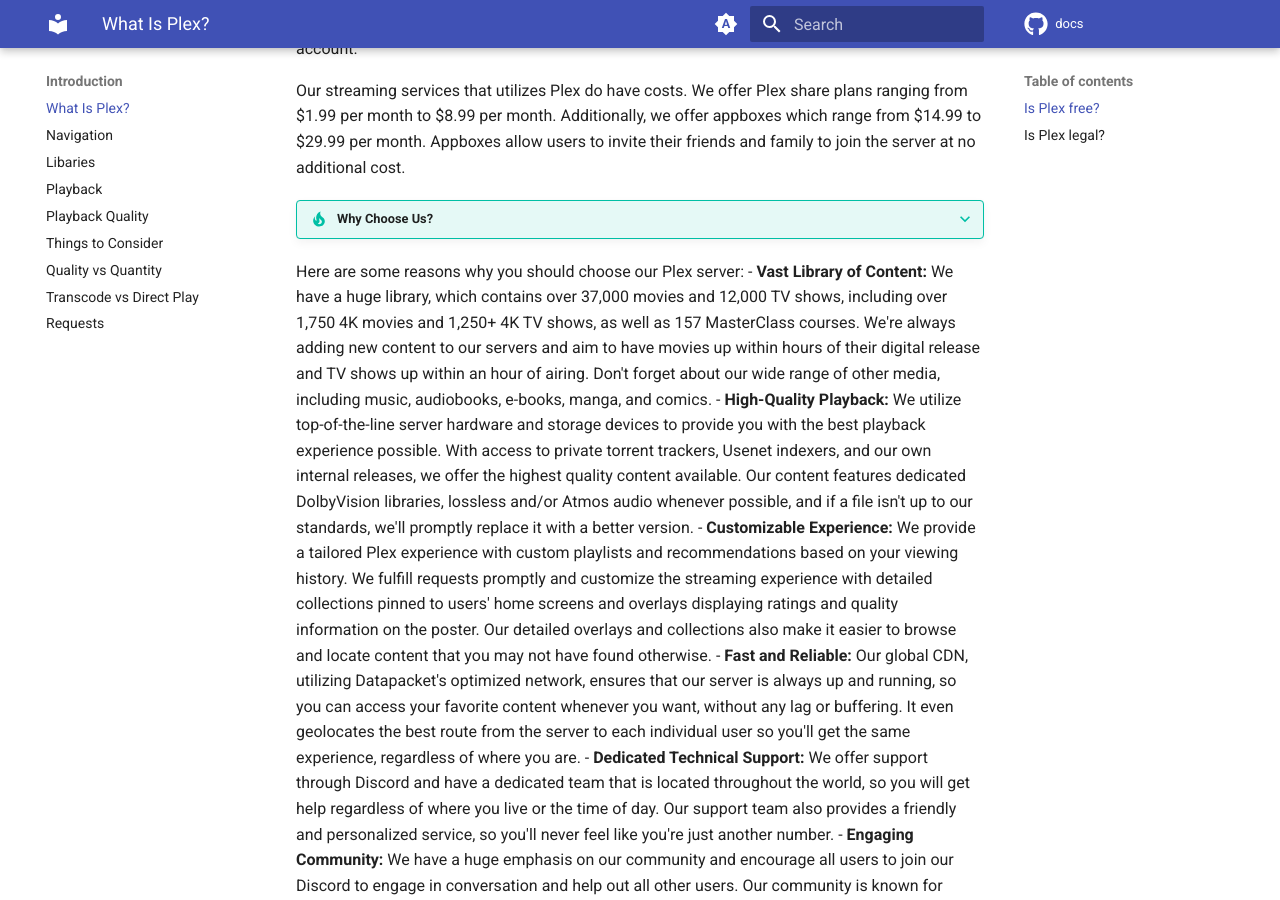
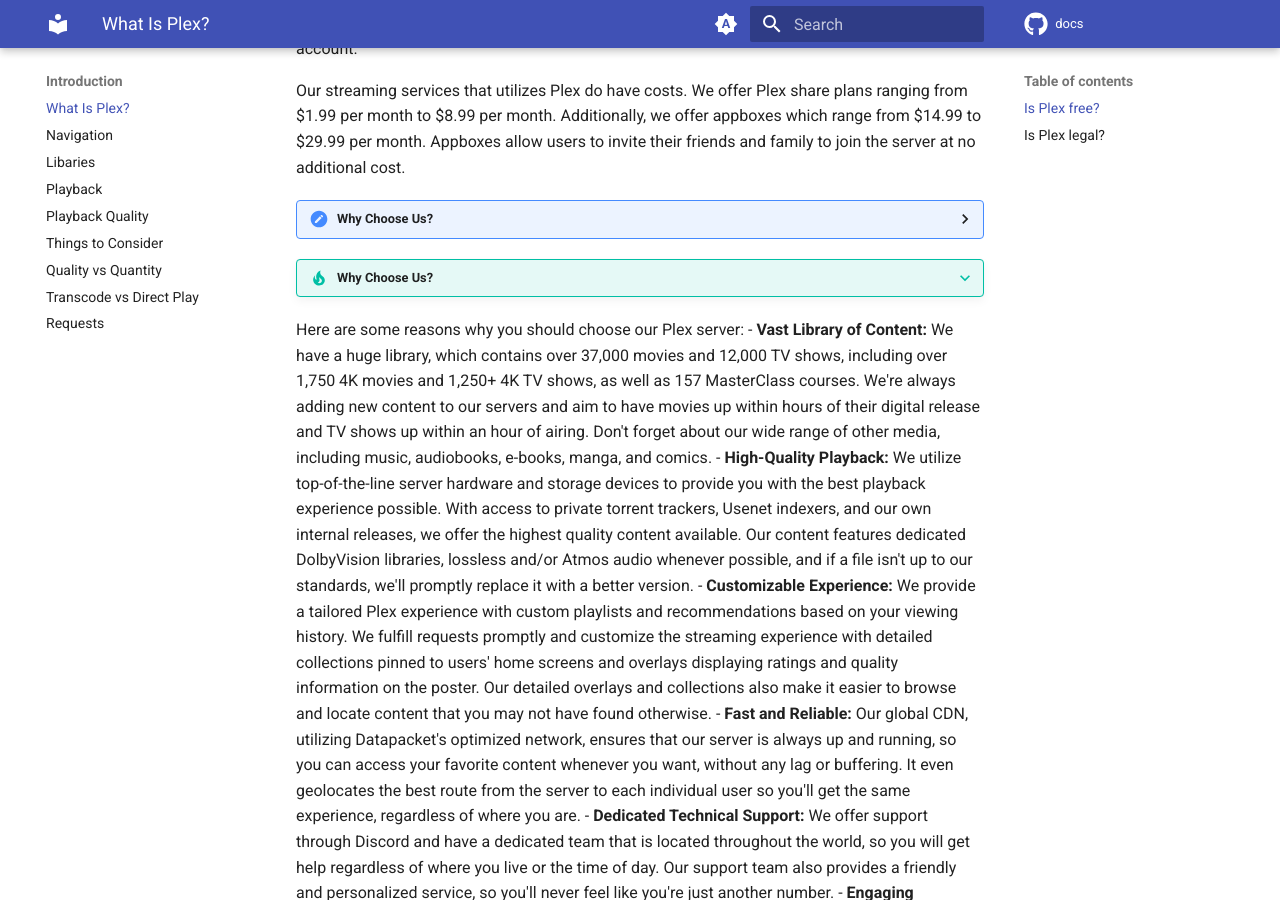
Before and after one commit to neomedia6989/docs-2, an MkDocs documentation site: the page built from docs/introduction/what-is-plex.md, in a window 1280 px wide and 900 px high, scrolled down 476 px. Built offline with MkDocs 1.6.1 and Material for MkDocs 9.7.7, drawn with Linux system fonts in a browser that asks for light colours; comment, search, counter and statistics services are not loaded.

Commit message:
Update what-is-plex.md

```diff
--- a/docs/introduction/what-is-plex.md
+++ b/docs/introduction/what-is-plex.md
@@ -6,6 +6,18 @@
 Plex is free to use as a software. However, on some mobile operating systems such as Android or iOS, a small one-time fee (around $5 USD) may be required to activate the Plex player on your iTunes or Google Play account. This will unlock the player on all the devices you use on your account.
 
 Our streaming services that utilizes Plex do have costs. We offer Plex share plans ranging from $1.99 per month to $8.99 per month. Additionally, we offer appboxes which range from $14.99 to $29.99 per month. Appboxes allow users to invite their friends and family to join the server at no additional cost.
+
+ <details>
+  <summary>Why Choose Us?</summary>
+  <br />
+
+  - **Vast Library of Content:** We have a huge library, which contains over 37,000 movies and 12,000 TV shows, including over 1,750 4K movies and 1,250+ 4K TV shows, as well as 157 MasterClass courses. We're always adding new content to our servers and aim to have movies up within hours of their digital release and TV shows up within an hour of airing. Don't forget about our wide range of other media, including music, audiobooks, e-books, manga, and comics.
+  - **High-Quality Playback:** We utilize top-of-the-line server hardware and storage devices to provide you with the best playback experience possible. With access to private torrent trackers, Usenet indexers, and our own internal releases, we offer the highest quality content available. Our content features dedicated DolbyVision libraries, lossless and/or Atmos audio whenever possible, and if a file isn't up to our standards, we'll promptly replace it with a better version.
+  - **Customizable Experience:** We provide a tailored Plex experience with custom playlists and recommendations based on your viewing history. We fulfill requests promptly and customize the streaming experience with detailed collections pinned to users' home screens and overlays displaying ratings and quality information on the poster. Our detailed overlays and collections also make it easier to browse and locate content that you may not have found otherwise.
+  - **Fast and Reliable:** Our global CDN, utilizing Datapacket's optimized network, ensures that our server is always up and running, so you can access your favorite content whenever you want, without any lag or buffering. It even geolocates the best route from the server to each individual user so you'll get the same experience, regardless of where you are.
+  - **Dedicated Technical Support:** We offer support through Discord and have a dedicated team that is located throughout the world, so you will get help regardless of where you live or the time of day. Our support team also provides a friendly and personalized service, so you'll never feel like you're just another number.
+  - **Engaging Community:** We have a huge emphasis on our community and encourage all users to join our Discord to engage in conversation and help out all other users. Our community is known for being welcoming and supportive. We have regular giveaways and events as well as curated, daily questions to engage users and weekly movie selections to drive conversation and help you discover more to watch!
+  </details>
 
 ???+ tip "Why Choose Us?"
   Here are some reasons why you should choose our Plex server:
```
